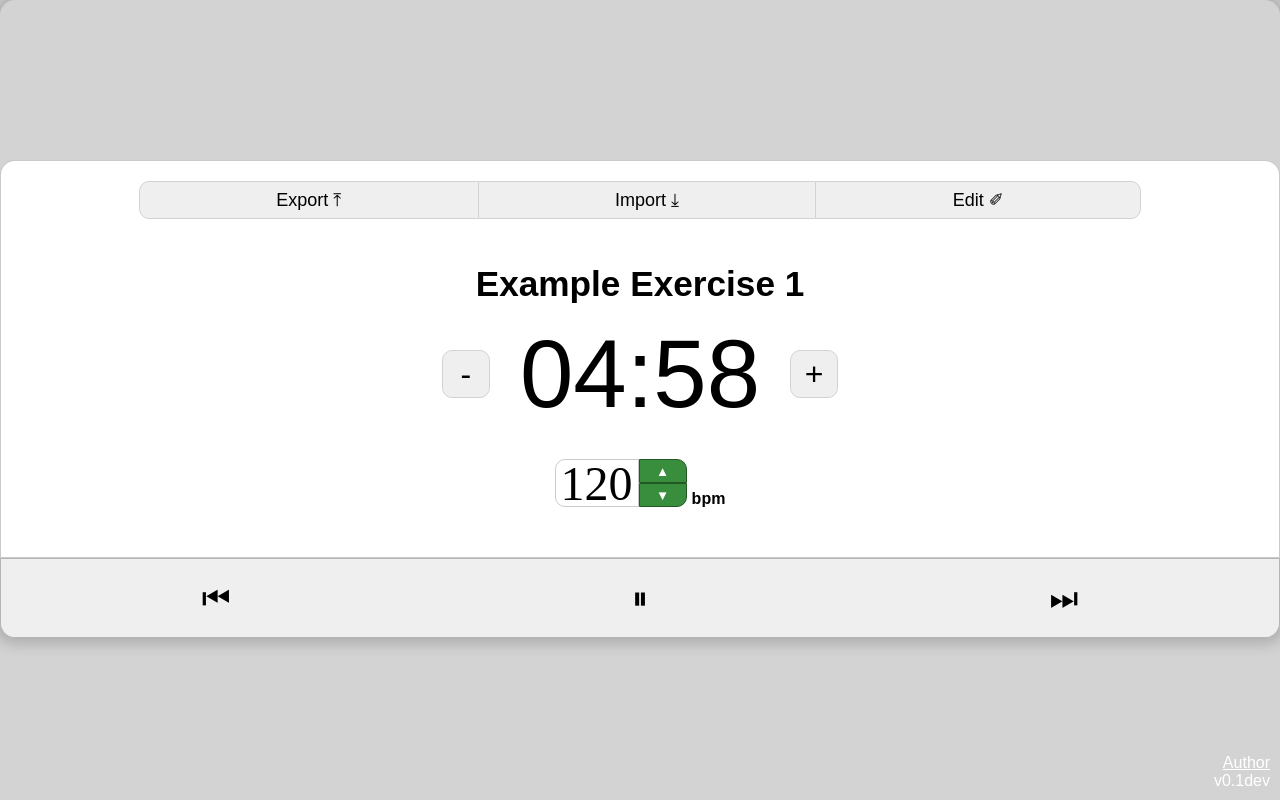
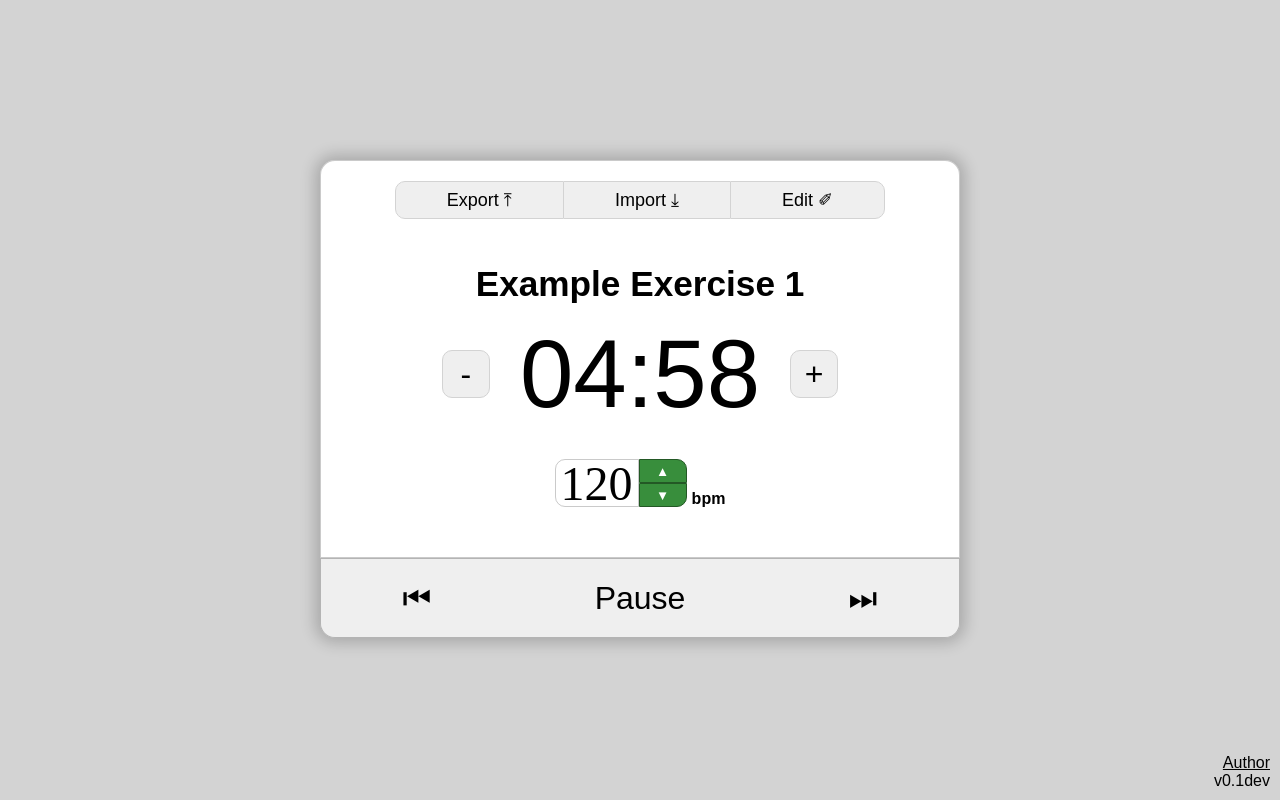
Before and after one commit to hacx8801/practicemanager, a website: page index.html in a window 1280 px wide. Both pictures are taken after a click on the button "Start". Drawn offline with Linux system fonts and the light colour scheme.

Commit message:
fix desktop mode regressions

```diff
--- a/script.js
+++ b/script.js
@@ -420,14 +420,14 @@ function handlePlayPauseClick() {
 
 // helper for play/pause handler
 function pauseExercise() {
-    exercisePlaypauseBtn.textContent = "⏵";
+    exercisePlaypauseBtn.textContent = "Play";
     clearInterval(lockTimeout);
     clearInterval(lockTimerTimeout)
 }
 
 // helper for play/pause handler
 function playExercise() {
-    exercisePlaypauseBtn.textContent = "⏸";
+    exercisePlaypauseBtn.textContent = "Pause";
     clearInterval(lockTimeout);
     lockTimeout = setInterval(playSound, numMetronomeDelay);
     clearInterval(lockTimerTimeout)
--- a/styles.css
+++ b/styles.css
@@ -27,7 +27,7 @@
 
 .version-str > * {
     display: block;
-    color: white;
+    color: black;
     font-size: 16px;
 }
 
@@ -409,10 +409,7 @@ button:hover {
 .shadow-container {
     box-shadow: 0 0 15px 5px rgba(0, 0, 0, 0.2);
     margin: 0 auto;
-    /* width: 50%; */
     border-radius: 15px;
-    /* min-width: 500px; */
-    /* max-width: 800px; */
     display: flex;
     flex-direction: column;
 }
@@ -429,7 +426,6 @@ button:hover {
     border: 1px solid rgba(150, 150, 150, 0.5);
     border-top-left-radius: 15px;
     border-top-right-radius: 15px;
-    margin-top: 20vh;
     padding-bottom: 30px;
     overflow: hidden;
     flex-grow: 1;
@@ -466,3 +462,10 @@ button:hover {
     }
 
 }
+
+@media screen and (min-width: 768px) {
+    .shadow-container {
+        width: 50%;
+        margin-top: 20vh;
+    }
+}
```
